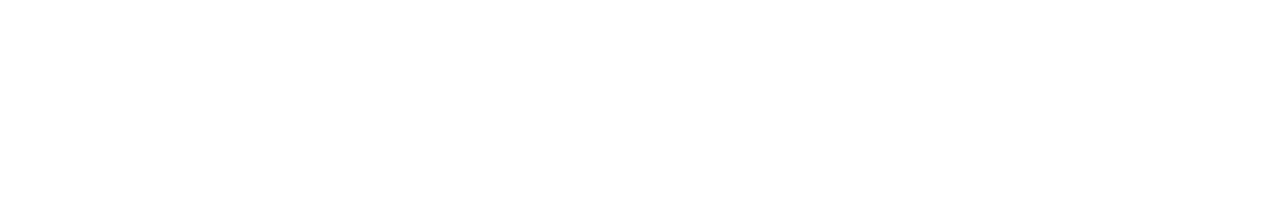
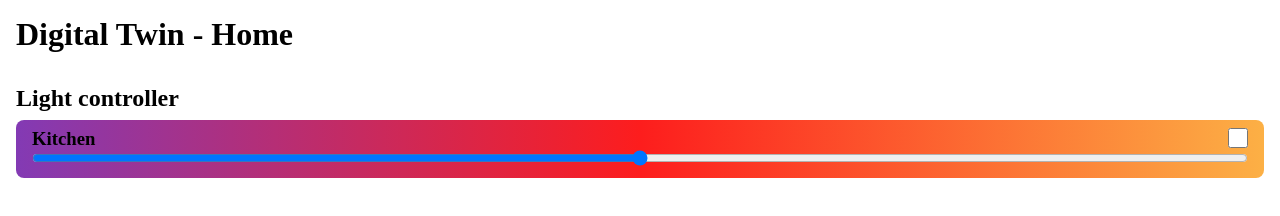
Before and after one commit to sbraende/digital-twin-home, a website built with Vite: page index.html in a window 1280 px wide. Built offline with nearby package versions, Linux system fonts and the light colour scheme.

Commit message:
Implement base html and css for hue-controller

```diff
--- a/index.html
+++ b/index.html
@@ -4,10 +4,51 @@
     <meta charset="UTF-8" />
     <link rel="icon" type="image/svg+xml" href="/vite.svg" />
     <meta name="viewport" content="width=device-width, initial-scale=1.0" />
+    <link rel="stylesheet" href="./src/css/reset.css" />
+    <link rel="stylesheet" href="./src/css/variables.css" />
+    <link rel="stylesheet" href="./src/css/styles.css" />
+    <link rel="stylesheet" href="./src/css/lightsController.css" />
     <title>Digital Twin</title>
   </head>
   <body>
-    <div id="app"></div>
+    <header class="header">
+      <h1>Digital Twin - Home</h1>
+    </header>
+    <main>
+      <!-- Light controller section -->
+      <section class="section">
+        <h2 class="section__title">Light controller</h2>
+        <ol class="lights-list">
+          <li class="light">
+            <div class="light__top-row-container">
+              <div class="light__icon-and-name">
+                <img src="" alt="" class="light__icon" />
+                <h3 class="light__name">Kitchen</h3>
+              </div>
+              <label for="light__switch" class="light__switch-label"
+                >Light switch checkbox</label
+              >
+              <input
+                type="checkbox"
+                name="light__switch"
+                id="light__switch"
+                class="light__switch"
+              />
+            </div>
+            <div class="light__slider-container">
+              <input
+                type="range"
+                min="0"
+                max="100"
+                value="50"
+                class="light__slider-input"
+                id="light__slidercontainer-input--all"
+              />
+            </div>
+          </li>
+        </ol>
+      </section>
+    </main>
     <script type="module" src="/src/js/app.js"></script>
   </body>
 </html>
--- /dev/null
+++ b/src/css/lightsController.css
@@ -0,0 +1,45 @@
+.lights-list {
+  width: 100%;
+}
+
+.light {
+  width: 100%;
+  padding: var(--spacing-small) var(--spacing-medium);
+  display: flex;
+  flex-direction: column;
+  border-radius: var(--border-radius-medium);
+  background: linear-gradient(
+    90deg,
+    rgba(131, 58, 180, 1) 0%,
+    rgba(253, 29, 29, 1) 50%,
+    rgba(252, 176, 69, 1) 100%
+  );
+}
+
+.light__top-row-container {
+  width: 100%;
+  display: flex;
+  justify-content: space-between;
+}
+
+.light__icon-and-name {
+  width: 100%;
+  display: flex;
+}
+
+.light__switch-label {
+  display: none;
+}
+
+.light__switch {
+  height: 1.25rem;
+  width: 1.25rem;
+}
+
+.light__slider-container {
+  width: 100%;
+}
+
+.light__slider-input {
+  width: 100%;
+}
--- /dev/null
+++ b/src/css/reset.css
@@ -0,0 +1,9 @@
+* {
+  padding: 0;
+  margin: 0;
+  box-sizing: border-box;
+}
+
+ol {
+  list-style: none;
+}
--- /dev/null
+++ b/src/css/styles.css
@@ -0,0 +1,26 @@
+body {
+  width: 100%;
+  height: 100vh;
+  background-color: var(--color-primary);
+  display: flex;
+  flex-direction: column;
+}
+
+.header {
+  padding: var(--spacing-medium);
+}
+
+main {
+  width: 100%;
+  padding: var(--spacing-medium);
+  display: flex;
+  flex-direction: column;
+}
+
+.section {
+  width: 100%;
+}
+
+.section__title {
+  padding-bottom: var(--spacing-small);
+}
--- /dev/null
+++ b/src/css/variables.css
@@ -0,0 +1,26 @@
+:root {
+  /* COLORS */
+  --color-background: black;
+  --color-primary: white;
+  --color-primary-gray: lightgray;
+  --color-dark-gray: gray;
+
+  /* SPACING */
+  --spacing-x-small: 0.25rem;
+  --spacing-small: 0.5rem;
+  --spacing-medium: 1rem;
+  --spacing-large: 2rem;
+  --spacing-x-large: 4rem;
+
+  /* FONT SIZE */
+  --font-size-small: 0.5rem;
+  --font-size-base: 1rem;
+  --font-size-medium: 1.2rem;
+  --font-size-large: 1.5rem;
+  --font-size-x-large: 2rem;
+
+  /* BORDER RADIUS */
+  --border-radius-small: 0.25rem;
+  --border-radius-medium: 0.5rem;
+  --border-radius-round: 50%;
+}
```
Also changed, not shown: 1 other file.
